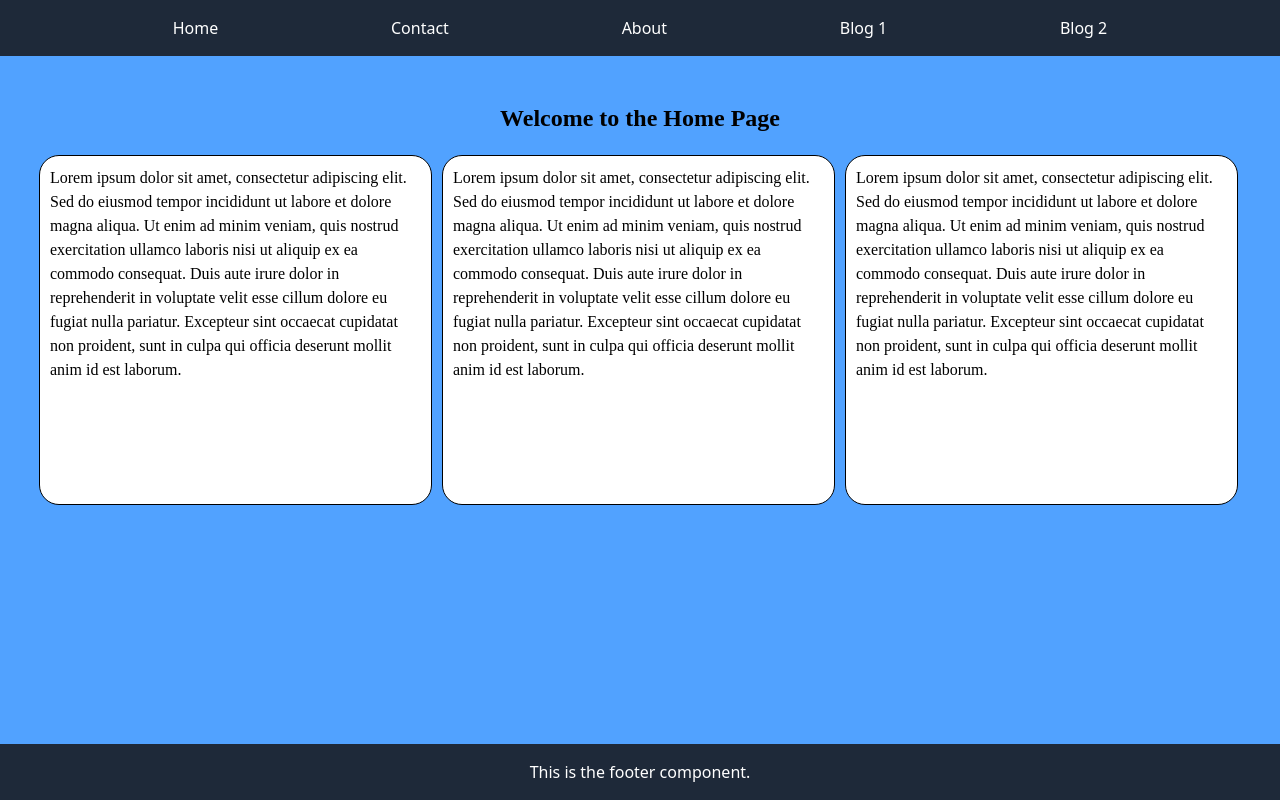
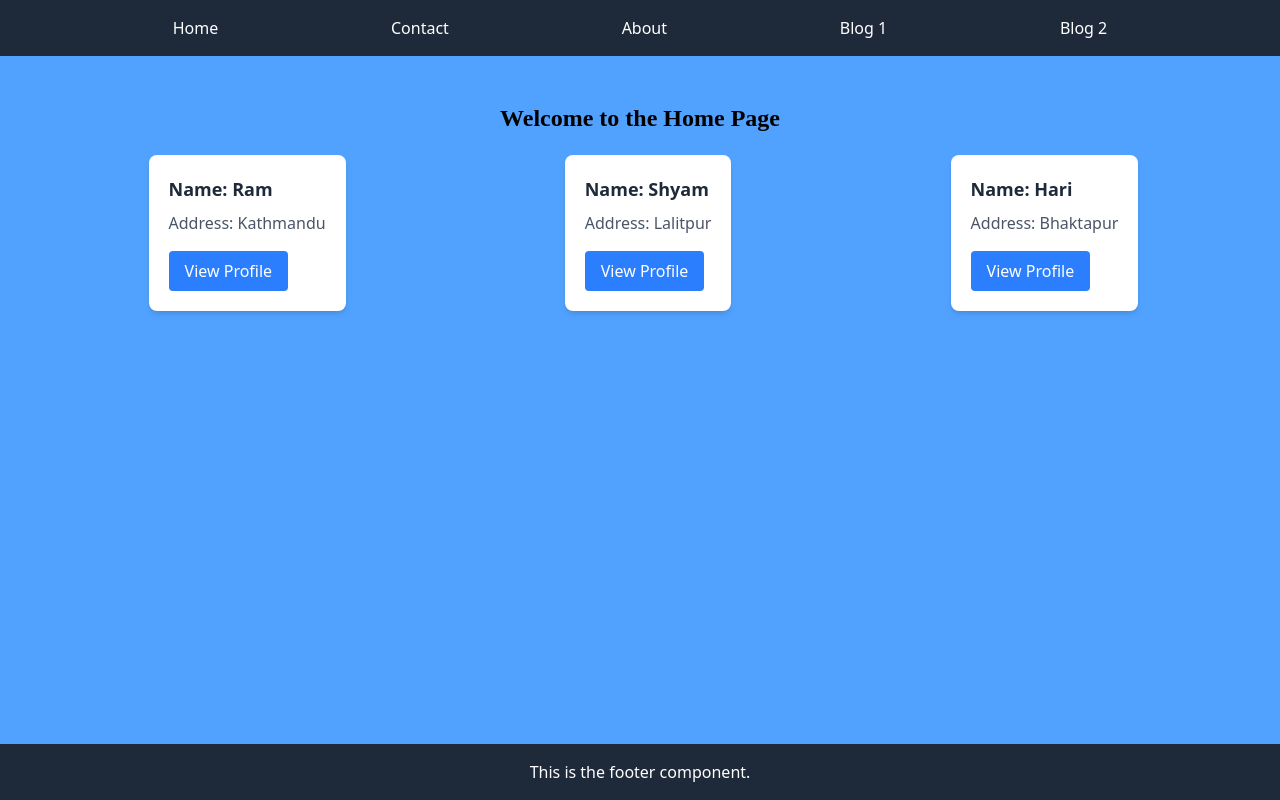
Before and after one commit to sumankarkii897/nuxt_app, a Nuxt app: page / in a window 1280 px wide. Built offline with nearby package versions, Linux system fonts and the light colour scheme.

Commit message:
Day3-Task-Completed

```diff
--- /dev/null
+++ b/app/components/UserCard.vue
@@ -0,0 +1,21 @@
+<script setup lang="ts">
+
+
+const props = defineProps<{ user: { name: string; address: string } }>()
+</script>
+
+<template>
+  <div class="bg-white rounded-lg shadow-md hover:shadow-xl transition-shadow duration-300 p-5 max-w-sm mx-auto">
+    <p class="text-lg font-semibold text-gray-800 mb-2">Name: {{ props.user.name }}</p>
+    <p class="text-gray-600">Address: {{ props.user.address }}</p>
+    <button
+      class="mt-4 bg-blue-500 hover:bg-blue-600 text-white font-medium py-2 px-4 rounded bottom-0"
+    >
+      View Profile
+    </button>
+  </div>
+</template>
+
+<style scoped>
+
+</style>
--- a/app/pages/index.vue
+++ b/app/pages/index.vue
@@ -7,6 +7,15 @@
     //         router.push(`/blog/${num.value}` )
     //     }
     // }
+    const users=[{
+        name:"Ram",address:"Kathmandu"
+    },
+    {
+        name:"Shyam",address:"Lalitpur"
+    },
+    {
+        name:"Hari",address:"Bhaktapur"
+    }]
 </script>
 <!-- <NuxtLink to="/blog/1"></NuxtLink> only used in the template inside script use useRouter and router.push(`/blog/${num.value}`  ) -->
 <template>
@@ -17,33 +26,7 @@
 <button v-if="num>0" @click="goToBlog" class="border p-1.5 m-1 bg-gray-400 text-white">Go to Blog {{ num }}</button>
         </div> -->
         <section>
-            <div>
-            <p>
-                Lorem ipsum dolor sit amet, consectetur adipiscing elit.
-                Sed do eiusmod tempor incididunt ut labore et dolore magna aliqua.
-                Ut enim ad minim veniam, quis nostrud exercitation ullamco laboris nisi ut aliquip ex ea commodo consequat.
-                Duis aute irure dolor in reprehenderit in voluptate velit esse cillum dolore eu fugiat nulla pariatur.
-                Excepteur sint occaecat cupidatat non proident, sunt in culpa qui officia deserunt mollit anim id est laborum.
-            </p>
-        </div>
-        <div>
-            <p>
-                Lorem ipsum dolor sit amet, consectetur adipiscing elit.
-                Sed do eiusmod tempor incididunt ut labore et dolore magna aliqua.
-                Ut enim ad minim veniam, quis nostrud exercitation ullamco laboris nisi ut aliquip ex ea commodo consequat.
-                Duis aute irure dolor in reprehenderit in voluptate velit esse cillum dolore eu fugiat nulla pariatur.
-                Excepteur sint occaecat cupidatat non proident, sunt in culpa qui officia deserunt mollit anim id est laborum.
-            </p>
-        </div>
-        <div>
-            <p>
-                Lorem ipsum dolor sit amet, consectetur adipiscing elit.
-                Sed do eiusmod tempor incididunt ut labore et dolore magna aliqua.
-                Ut enim ad minim veniam, quis nostrud exercitation ullamco laboris nisi ut aliquip ex ea commodo consequat.
-                Duis aute irure dolor in reprehenderit in voluptate velit esse cillum dolore eu fugiat nulla pariatur.
-                Excepteur sint occaecat cupidatat non proident, sunt in culpa qui officia deserunt mollit anim id est laborum.
-            </p>
-        </div>
+            <UserCard v-for="user in users" :key="user.name" :user="user" />
         </section>
     </div>
 </template>
@@ -58,7 +41,7 @@
 
 
     }
-    section div{
+    /* section div{
 
 
         height: 350px;
@@ -72,7 +55,7 @@
         font-family: cursive;
         font-size: 1rem;
 
-    }
+    } */
     section{
         display: flex;
         padding: auto;
```
